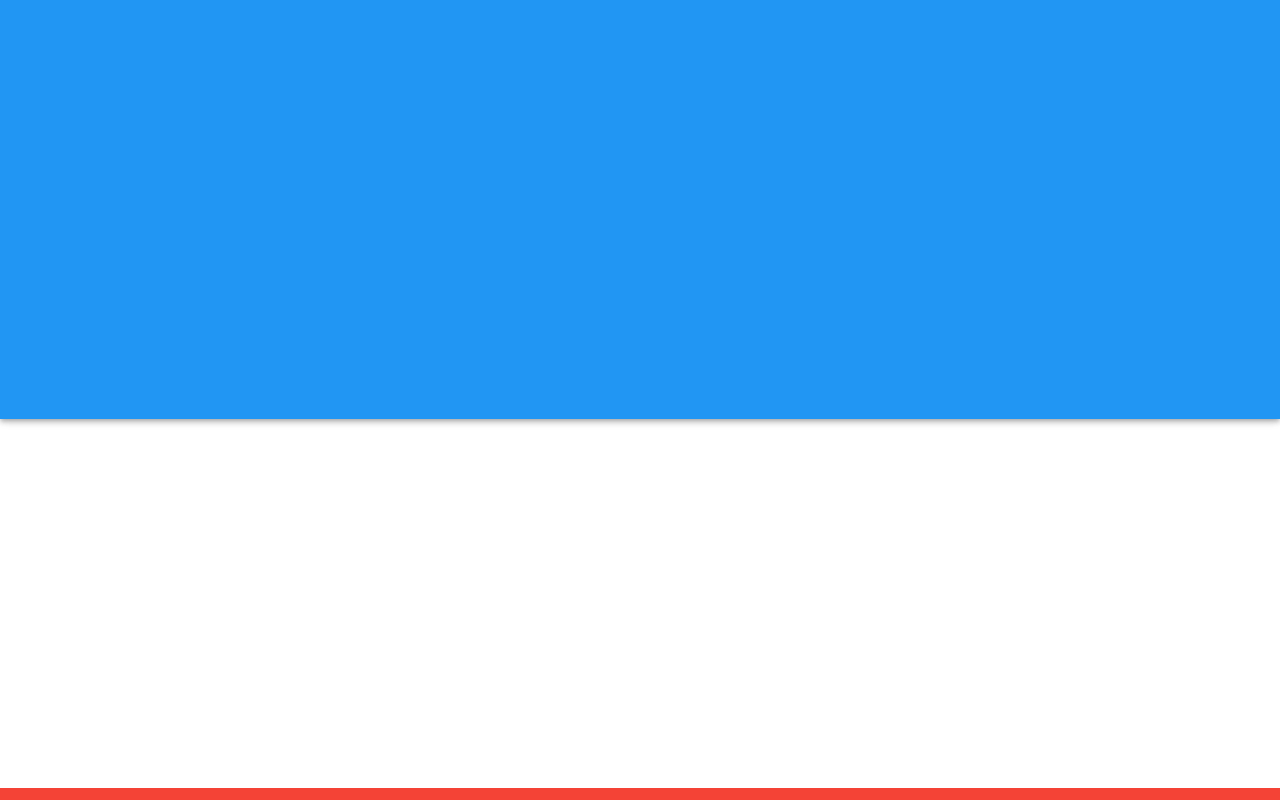
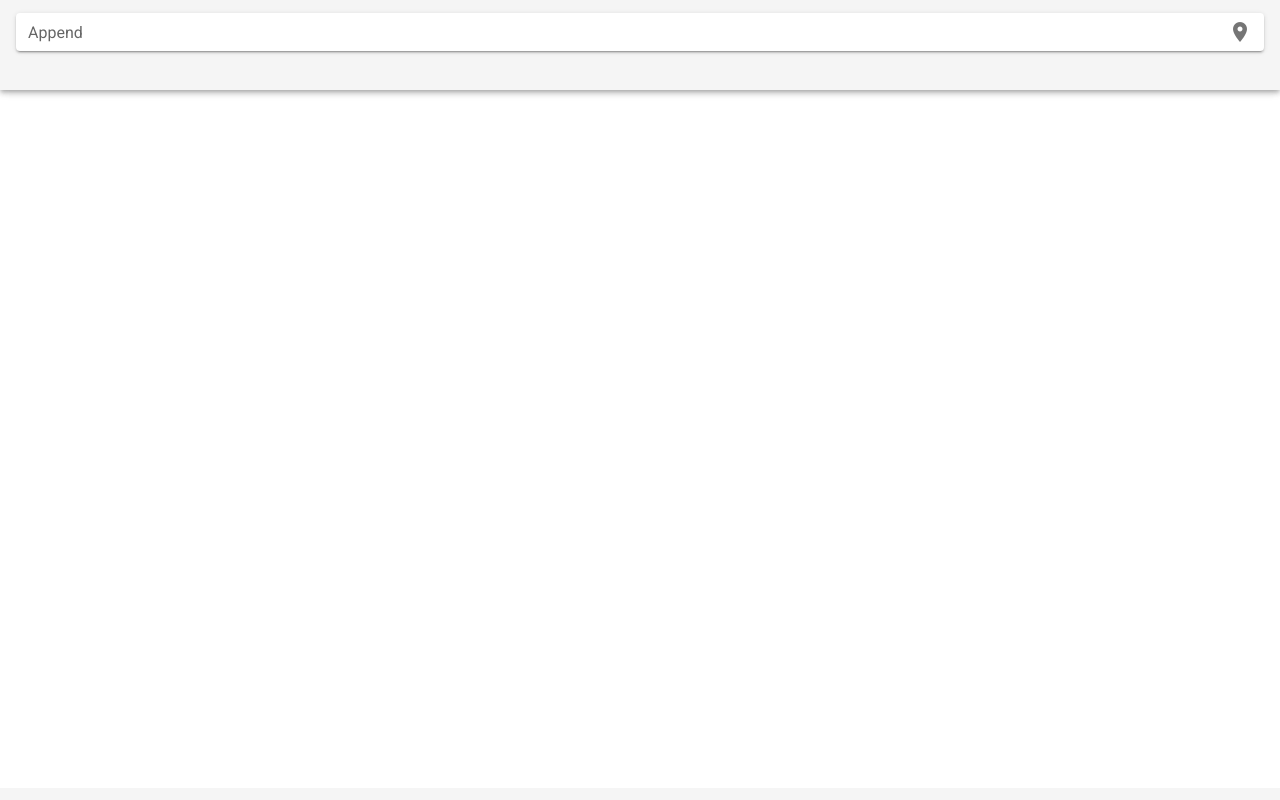
Before and after one commit to polPintero/Nethernite, a Vue app: page / in a window 1280 px wide. Built offline with nearby package versions, Linux system fonts and the light colour scheme.

Commit message:
add icons and font

```diff
--- a/public/index.html
+++ b/public/index.html
@@ -1,15 +1,27 @@
 <!DOCTYPE html>
 <html lang="">
   <head>
-    <meta charset="utf-8">
-    <meta http-equiv="X-UA-Compatible" content="IE=edge">
-    <meta name="viewport" content="width=device-width,initial-scale=1.0">
-    <link rel="icon" href="<%= BASE_URL %>favicon.ico">
+    <meta charset="utf-8" />
+    <meta http-equiv="X-UA-Compatible" content="IE=edge" />
+    <meta name="viewport" content="width=device-width,initial-scale=1.0" />
+    <link rel="icon" href="<%= BASE_URL %>favicon.ico" />
+    <link
+      href="https://fonts.googleapis.com/css?family=Roboto:100,300,400,500,700,900"
+      rel="stylesheet"
+    />
+    <link
+      href="https://cdn.jsdelivr.net/npm/@mdi/font@4.x/css/materialdesignicons.min.css"
+      rel="stylesheet"
+    />
     <title><%= htmlWebpackPlugin.options.title %></title>
   </head>
   <body>
     <noscript>
-      <strong>We're sorry but <%= htmlWebpackPlugin.options.title %> doesn't work properly without JavaScript enabled. Please enable it to continue.</strong>
+      <strong
+        >We're sorry but <%= htmlWebpackPlugin.options.title %> doesn't work
+        properly without JavaScript enabled. Please enable it to
+        continue.</strong
+      >
     </noscript>
     <div id="app"></div>
     <!-- built files will be auto injected -->
--- a/src/App.vue
+++ b/src/App.vue
@@ -1,20 +1,21 @@
 <template>
-  <v-app id="app">
-    <v-app-bar color="blue" dense :height="50">
+  <v-app>
+    <Vheader></Vheader>
+    <v-main>
+      <!-- <v-container fluid> </v-container> -->
+    </v-main>
 
-    </v-app-bar>
-    <v-main color="blue"> </v-main>
-    <v-footer color="red"> </v-footer>
+    <v-footer app> </v-footer>
   </v-app>
 </template>
 
 <script>
+import Vheader from "./components/organism/Vheader";
+
 export default {
   name: "App",
+  components: { Vheader },
 };
 </script>
 
-<style lang="scss">
-#app {
-}
-</style>
+<style lang="scss"></style>
--- /dev/null
+++ b/src/components/organism/Vheader/Vheader.vue
@@ -0,0 +1,19 @@
+<template>
+  <v-app-bar app height="90">
+    <v-text-field
+      solo
+      label="Append"
+      append-icon="mdi-map-marker"
+      dense
+      clearable
+    ></v-text-field>
+  </v-app-bar>
+</template>
+
+<script>
+export default {
+  name: "Vheader",
+};
+</script>
+
+<style lang="sass" scoped></style>
--- /dev/null
+++ b/src/components/organism/Vheader/index.js
@@ -0,0 +1,3 @@
+import Vheader from "./Vheader";
+
+export default Vheader;
```
